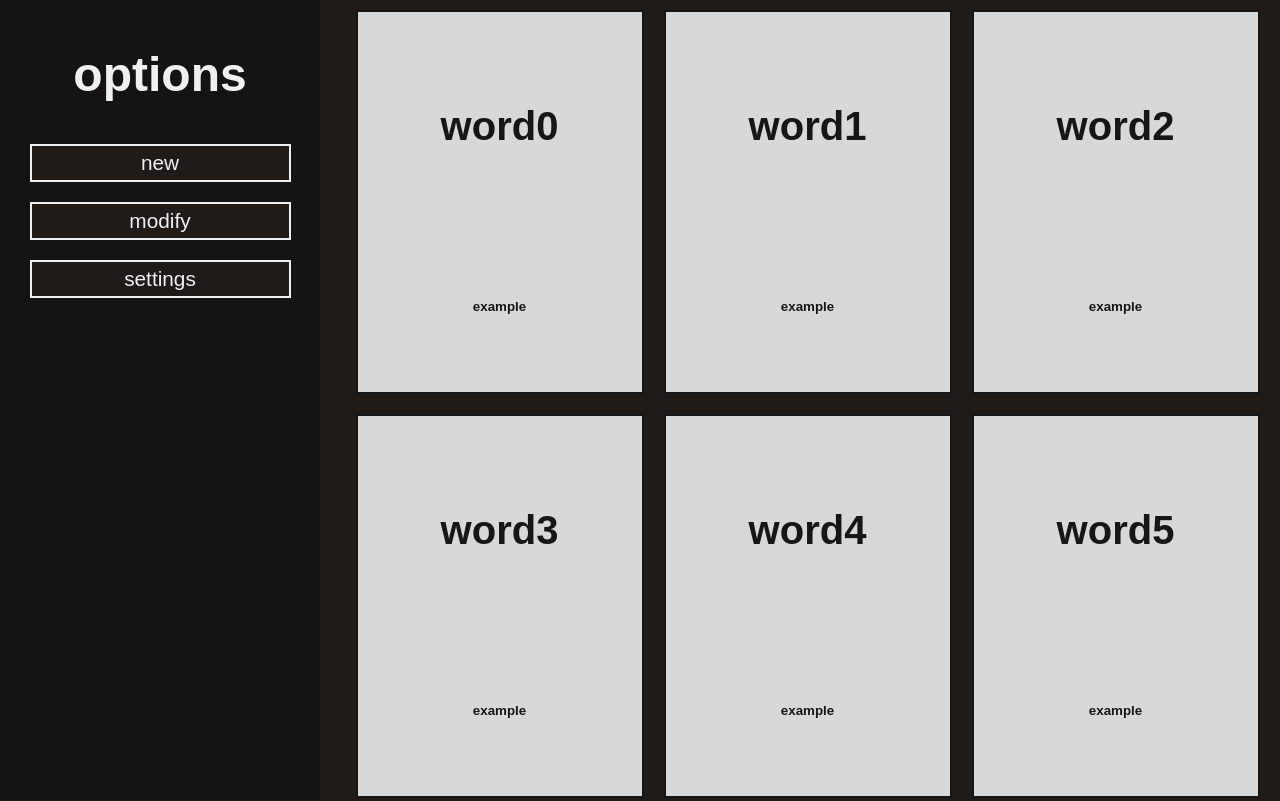
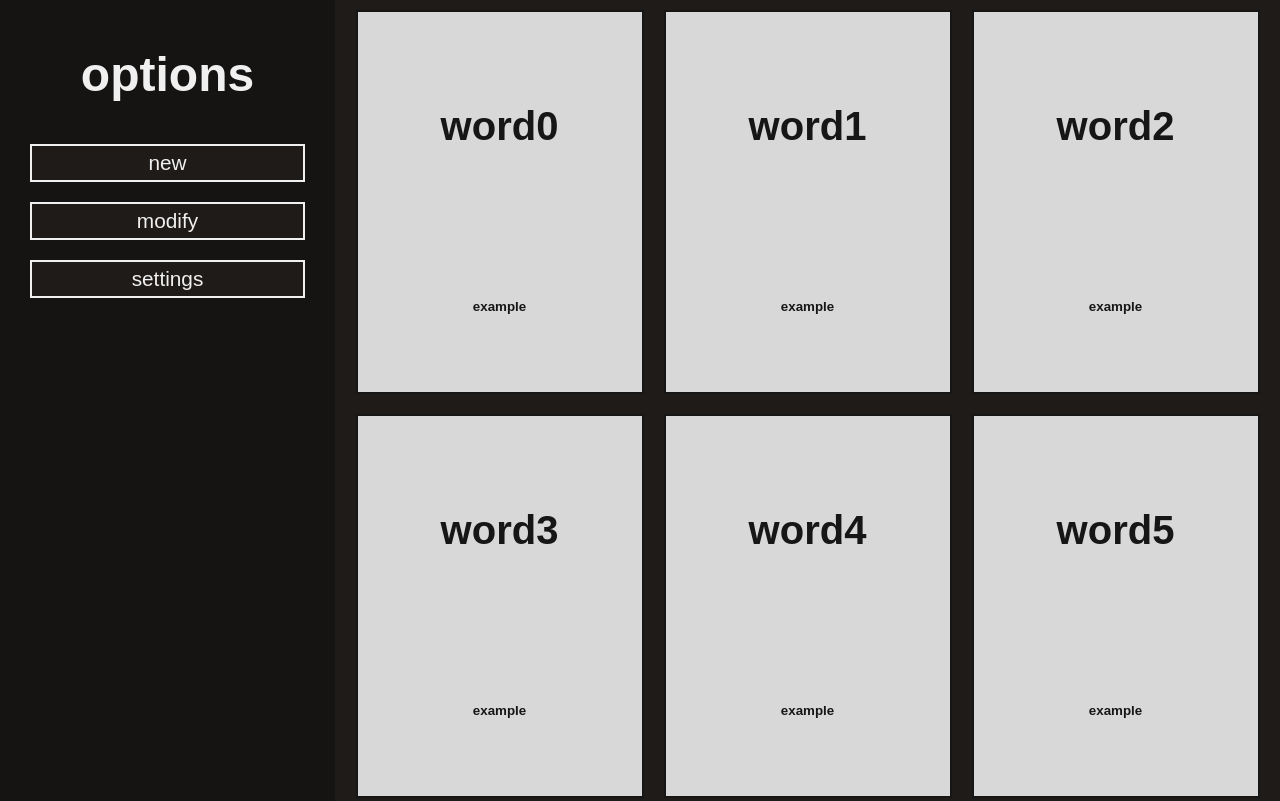
Before and after one commit to Greggry/flashcards, a website: page index.html in a window 1280 px wide. Shown: the top 801 px of the page. Drawn offline with Linux system fonts and the light colour scheme.

Commit message:
reimplemented grid (sidepane|cards)

```diff
--- a/css/main.scss
+++ b/css/main.scss
@@ -38,21 +38,16 @@
 }
 
 .root-element {
-  width: 100vw - calc(20rem + 15px);
-  margin-left: calc(20rem + 15px); // for .side-pane
+  display: grid;
+  grid-template-columns: calc(20rem + 15px) auto;
 
   height: 100vh;
 
   .side-pane {
-    width: 20rem;
     height: 100%;
     background-color: $auxiliary1;
     padding: 15px;
     text-align: center;
-
-    position: fixed;
-    top: 0;
-    left: 0;
 
     &__title {
       font-size: 3rem;
```
Also changed, not shown: css/main.css, 1 other file.
